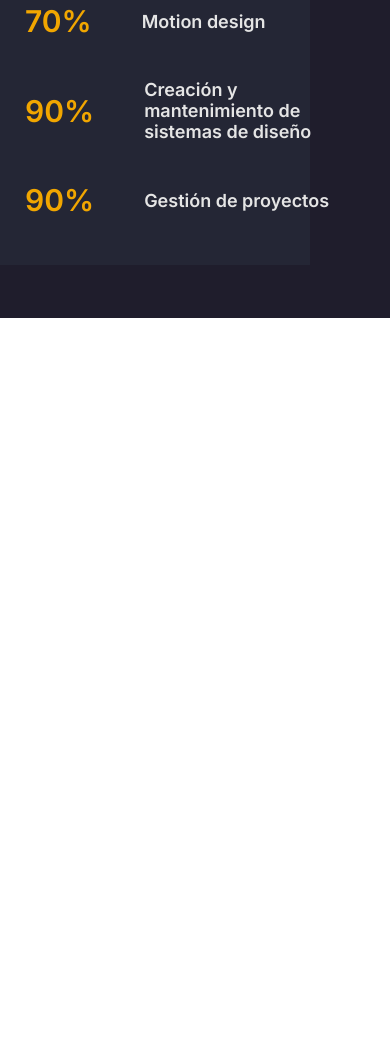
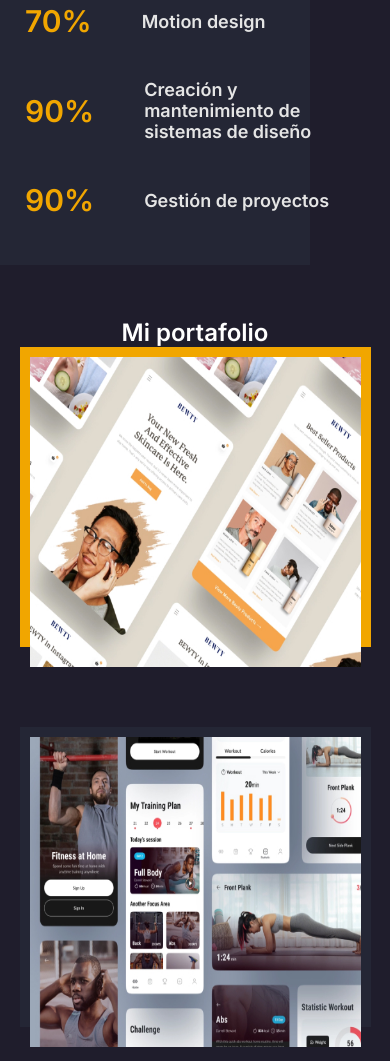
Before and after one commit to AndyCbaz/Portafolio2, a plain HTML site: page index.html in a window 390 px wide. Shown: the part 1906-2967 px from the top of the page. Before the commit the page ends 2224 px from the top, so only its background shows below. Drawn offline with Linux system fonts and the light colour scheme.

Commit message:
Portafolio 2 Mobile 90%

```diff
--- a/assets/CSS/styles.css
+++ b/assets/CSS/styles.css
@@ -374,6 +374,69 @@
         font-family: 'Inter', sans-serif;
         font-size: 18px;
     }
+    /* Seccion 5 PORTAFOLIO*/
+    main .section5{
+        background: var(--mor1);
+        padding: 0 0 80px 0;
+    }
+    main .section5 .title_section5{
+        color: var(--white);
+        font-family: 'Inter', sans-serif;
+        text-align: center;
+    }
+    /* Primer Portafolio */
+    main .section5 .first_portfolio{
+        width: 100%;
+        width: calc(100% - 10%);
+        height: 300px;
+        /* padding-bottom: 100px; */
+        margin: 0 auto;
+        margin-bottom: 80px;
+        background: var(--yellow);
+    }
+    main .section5 .first_portfolio img{
+        width: 120%;
+        width: calc(110% - 10%);
+        height: 330px;
+        padding: 10px;
+        margin: 0 auto;
+    }
+    /* Segundo Portafolio */
+    main .section5 .second_portfolio{
+        width: 100%;
+        width: calc(100% - 10%);
+        height: 300px;
+        /* padding: 10px; */
+        margin: 0 auto;
+        margin-bottom: 80px;
+        background: var(--mor2);
+    }
+
+    main .section5 .second_portfolio img{
+        width: 120%;
+        width: calc(110% - 10%);
+        height: 330px;
+        padding: 10px;
+        margin: 0 auto;
+    }
+
+    /* Tercer Portafolio */
+    main .section5 .third_portfolio{
+        width: 100%;
+        width: calc(100% - 10%);
+        height: 300px;
+        /* padding: 10px; */
+        margin: 0 auto;
+        background: var(--yellow);
+    }
+    main .section5 .third_portfolio img{
+        width: 120%;
+        width: calc(110% - 10%);
+        height: 330px;
+        padding: 10px;
+        margin: 0 auto;
+    }
+
 
 
 
--- a/index.html
+++ b/index.html
@@ -116,15 +116,17 @@
                     <h2>90%</h2>
                     <h3>Gestión de proyectos</h3>
                 </div>
-
-
-
-
-
-
-
             </div>
         </section>
+        <section class="section5">
+            <div class="title_section5"><h2>Mi portafolio</h2></div>
+            <div class="first_portfolio"><img src="/assets/IMAGES/image 9-1.jpg" alt="portafolio1"></div>
+            <div class="second_portfolio"><img src="/assets/IMAGES/image 10.jpg" alt="portafolio2"></div>
+            <div class="third_portfolio"><img src="/assets/IMAGES/image 11.jpg" alt="portafolio3"></div>
+        </section>
     </main>
+    <footer>
+
+    </footer>
 </body>
 </html>
```
